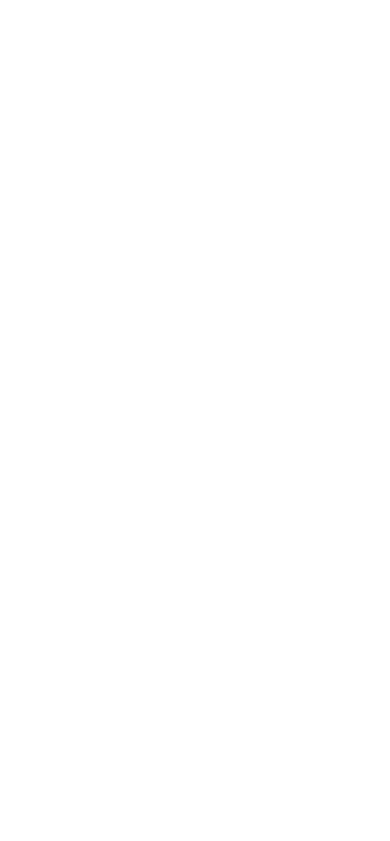
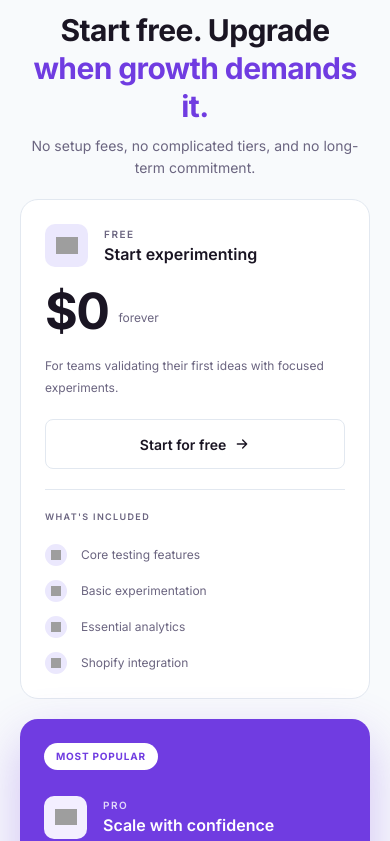
Before and after one commit to k-ankush07/Pexio-AB-Testing-Website, a React (Vite) app: page / in a window 390 px wide. Shown: the part 3863-4704 px from the top of the page. Before the commit the page ends 3808 px from the top, so only its background shows below. Built offline with nearby package versions, Linux system fonts and the light colour scheme; grey boxes are pictures that could not be loaded.

Commit message:
responsive features

```diff
--- a/src/Pages/Home.jsx
+++ b/src/Pages/Home.jsx
@@ -17,9 +17,9 @@ export default function Home() {
       <main>
         <WhyPexio />
         <Features />
-        {/* <Pricing />
+        <Pricing />
         <Contact />
-        <CTA /> */}
+        {/* <CTA /> */}
       </main>
       {/* <Footer /> */}
     </>
--- a/src/components/Pricing.jsx
+++ b/src/components/Pricing.jsx
@@ -81,7 +81,7 @@ export default function Pricing() {
           </div>
 
           {/* Cards */}
-          <div className="mx-auto mt-[30px] grid max-w-[1000px] grid-cols-1 gap-[20px] md:mt-[40px] md:grid-cols-2">
+          <div className="mx-auto mt-[20px] grid max-w-[1000px] grid-cols-1 gap-[20px] md:mt-[40px] md:grid-cols-2">
             {plans.map((p) => {
               const f = p.featured;
               return (
@@ -93,8 +93,14 @@ export default function Pricing() {
                       : "border border-[#E2E8F0] bg-white text-[#1A1523]"
                   }`}
                 >
-                  {/* Top row */}
-                  <div className="flex items-center justify-between gap-[12px]">
+                  {/* Top row: mobile = badge upar, desktop = badge right side */}
+                  <div className="flex flex-col items-start gap-[26px] md:flex-row md:items-center md:justify-between md:gap-[12px]">
+                    {f && (
+                      <span className="order-first shrink-0 rounded-full bg-white px-[12px] py-[6px] text-[10px] font-bold uppercase tracking-[0.08em] text-[#703CE1] md:order-last">
+                        Most popular
+                      </span>
+                    )}
+
                     <div className="flex items-center gap-[16px]">
                       <div
                         className={`flex h-[43px] w-[43px] shrink-0 items-center justify-center rounded-[10px] ${
@@ -123,17 +129,11 @@ export default function Pricing() {
                         </p>
                       </div>
                     </div>
-
-                    {f && (
-                      <span className="shrink-0 rounded-full bg-white px-[12px] py-[6px] text-[10px] font-bold uppercase tracking-[0.08em] text-[#703CE1]">
-                        Most popular
-                      </span>
-                    )}
                   </div>
 
                   {/* Price */}
-                  <div className="mt-[32px] flex items-end gap-[10px]">
-                    <span className="text-[44px] leading-[48px] font-bold tracking-[-0.03em] md:text-[54px] md:leading-[60px]">
+                  <div className="mt-[20px] sm:mt-[32px] flex items-end gap-[10px]">
+                    <span className="text-[50px] leading-[48px] font-bold tracking-[-0.03em] md:text-[54px] md:leading-[60px]">
                       {p.price}
                     </span>
                     <span
@@ -146,7 +146,7 @@ export default function Pricing() {
                   </div>
 
                   <p
-                    className={`mt-[30px] text-[12px] leading-[22px] ${
+                    className={`mt-[20px] sm:mt-[32px] text-[12px] leading-[22px] ${
                       f ? "text-white/90" : "text-[#6B6580]"
                     }`}
                   >
@@ -156,7 +156,7 @@ export default function Pricing() {
                   {/* CTA */}
                   <a
                     href={p.href}
-                    className={`mt-[32px] flex h-[50px] w-full items-center justify-center gap-[8px] rounded-[8px] text-[14px] font-semibold transition ${
+                    className={`mt-[20px] sm:mt-[32px] flex h-[50px] w-full items-center justify-center gap-[8px] rounded-[8px] text-[14px] font-semibold transition ${
                       f
                         ? "bg-white text-[#703CE1] hover:bg-[#F3EFFF]"
                         : "border border-[#E2E8F0] bg-[#ffffff] text-[#1A1523] hover:bg-[#F1F5F9]"
@@ -168,7 +168,7 @@ export default function Pricing() {
 
                   {/* Divider */}
                   <div
-                    className={`my-[32px] h-px w-full ${
+                    className={`my-[20px] sm:my-[32px] h-px w-full ${
                       f ? "bg-white/25" : "bg-[#E2E8F0]"
                     }`}
                   />
@@ -182,7 +182,7 @@ export default function Pricing() {
                     {p.listTitle}
                   </p>
 
-                  <ul className="mt-[32px] flex flex-col gap-[14px]">
+                  <ul className="mt-[20px] sm:mt-[32px] flex flex-col gap-[14px]">
                     {p.features.map((item) => (
                       <li key={item} className="flex items-center gap-[14px]">
                         <span
```
